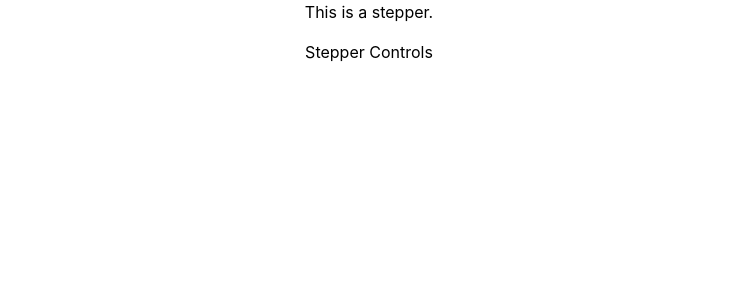
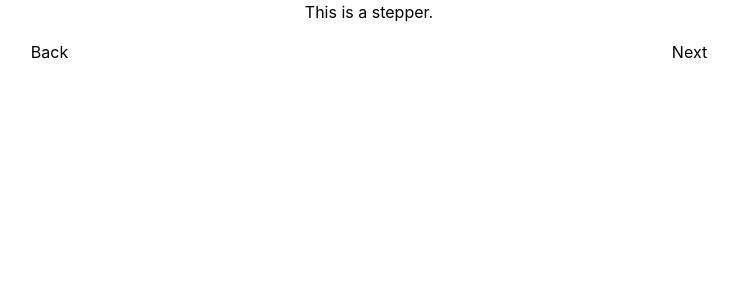
Before and after one commit to RakshaPawar108/pocketchallenge, a React (Create React App) app: page / in a window 1280 px wide. Shown: the top 300 px of the page, without its empty margins (271-1009 px from the left). Built offline with nearby package versions, Linux system fonts and the light colour scheme.

Commit message:
feat: add back and next button to stepper controls

```diff
--- /dev/null
+++ b/src/components/Buttons/ControlButtons/BackButton.jsx
@@ -0,0 +1,3 @@
+export const BackButton = () => {
+  return <button>Back</button>;
+};
--- /dev/null
+++ b/src/components/Buttons/ControlButtons/NextButton.jsx
@@ -0,0 +1,3 @@
+export const NextButton = () => {
+  return <button>Next</button>;
+};
--- a/src/components/StepperControls/StepperControls.jsx
+++ b/src/components/StepperControls/StepperControls.jsx
@@ -1,7 +1,11 @@
+import { BackButton } from "../Buttons/ControlButtons/BackButton";
+import { NextButton } from "../Buttons/ControlButtons/NextButton";
+
 export const StepperControls = () => {
   return (
     <div className="container flex justify-around mt-4 mb-8">
-      Stepper Controls
+      <BackButton />
+      <NextButton />
     </div>
   );
 };
```
